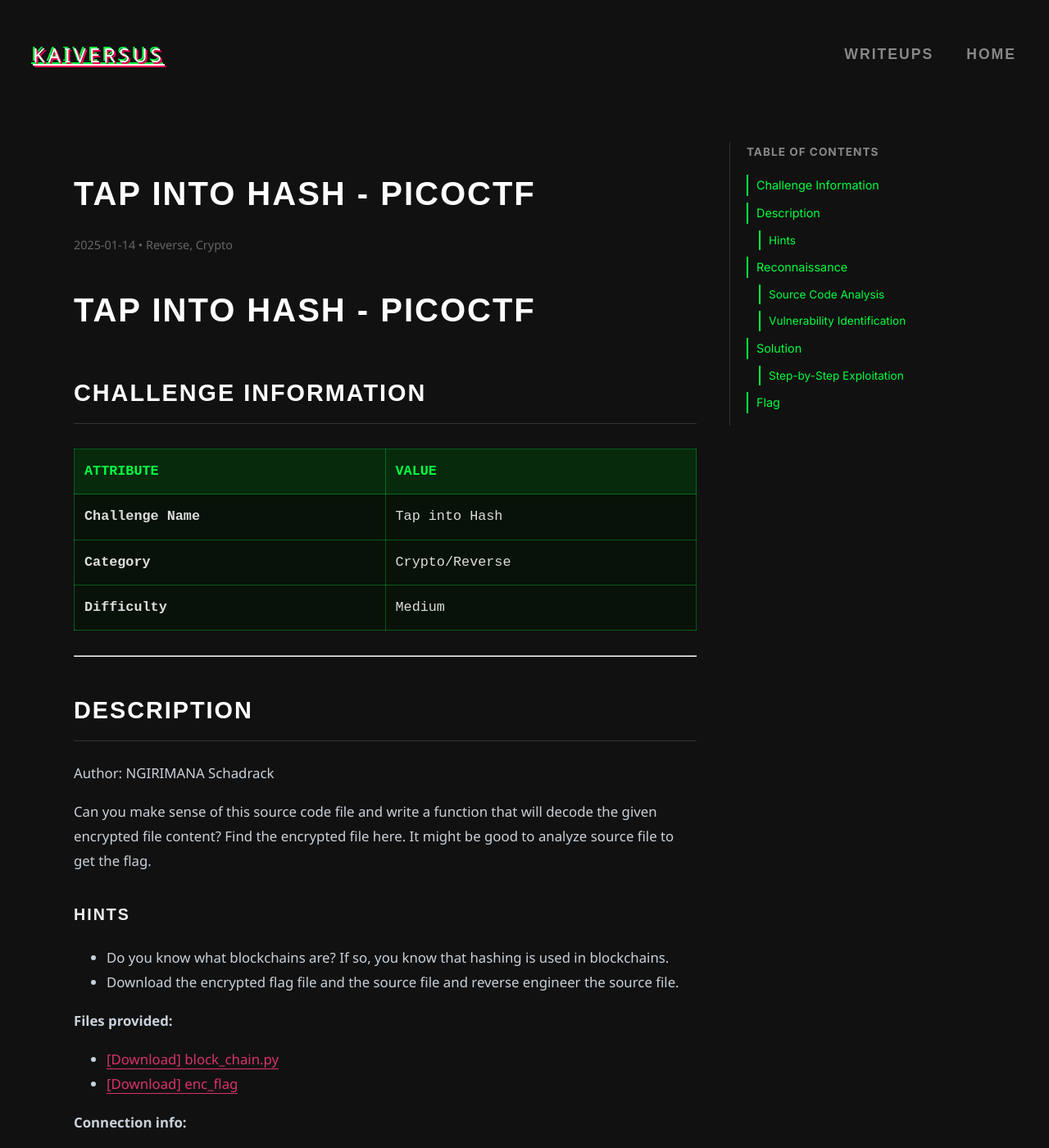
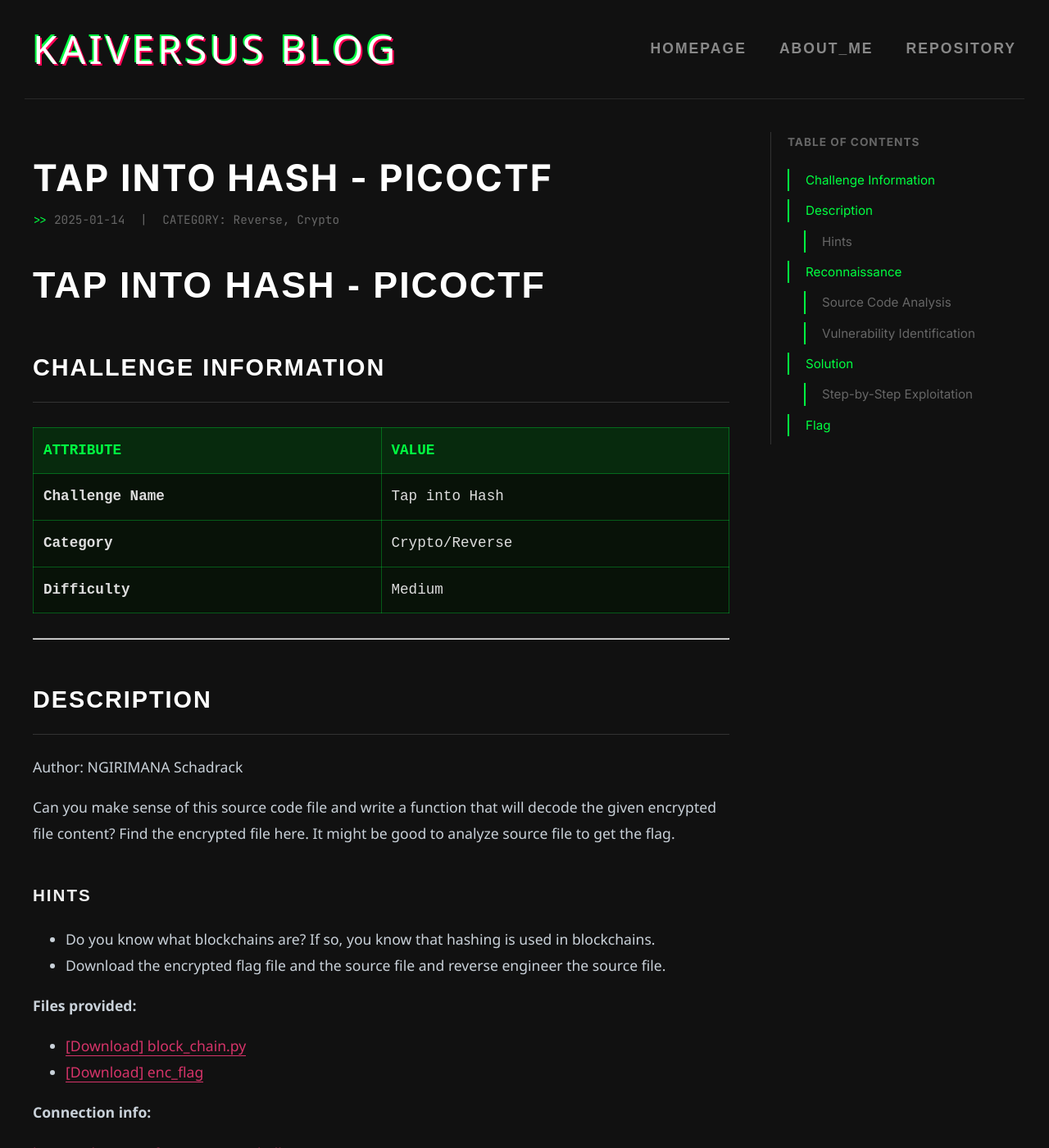
Before and after one commit to kaiversus/kaiversus.github.io, a Jekyll site: the page built from _writeups/TapIntoHash_pico/picoCTF_TapIntoHash.md, in a window 1280 px wide and 1400 px high. Shown: the whole window at 82% size. Built offline with Jekyll 4.4.1, drawn with Linux system fonts in a browser that asks for light colours; some web fonts are replaced.

Commit message:
Update writeup.html

```diff
--- a/_layouts/writeup.html
+++ b/_layouts/writeup.html
@@ -4,115 +4,133 @@
     <meta charset="UTF-8">
     <meta name="viewport" content="width=device-width, initial-scale=1.0">
     <title>{{ page.title }} | Kaiversus</title>
+
     <link rel="preconnect" href="https://fonts.googleapis.com">
     <link rel="preconnect" href="https://fonts.gstatic.com" crossorigin>
-    <link href="https://fonts.googleapis.com/css2?family=Inter:wght@400;500;600;700&family=JetBrains+Mono:wght@400;700&display=swap" rel="stylesheet">
+    <link href="https://fonts.googleapis.com/css2?family=Rubik+Glitch&family=Inter:wght@400;500;600;700&family=JetBrains+Mono:wght@400;700&display=swap" rel="stylesheet">
+
     <link rel="stylesheet" href="{{ "/assets/css/style.css" | relative_url }}">
 
     <style>
-        /* GHI ĐÈ STYLE CHO RIÊNG TRANG WRITEUP */
+        /* --- GHI ĐÈ STYLE CHO RIÊNG TRANG WRITEUP --- */
+
+        /* 1. Reset nền và font cho phần thân bài viết */
         body {
-            font-family: 'Inter', sans-serif !important; /* Đổi font sang Inter */
-            background-color: #111 !important; /* Nền tối dịu hơn chút */
+            font-family: 'Inter', sans-serif !important; /* Dùng font Inter dễ đọc */
+            background-color: #111 !important; /* Nền tối dịu mắt */
             color: #e0e0e0;
             line-height: 1.8;
         }
 
-        /* Ẩn hiệu ứng mưa ma trận để tập trung đọc */
+        /* 2. Ẩn hiệu ứng mưa ma trận ở trang này */
         canvas#cyber-matrix { display: none !important; }
 
-        /* Container chính dạng Grid */
+        /* 3. Layout chia cột: Nội dung trái - Mục lục phải */
         .writeup-layout {
             display: grid;
-            grid-template-columns: 1fr 300px; /* Nội dung + Sidebar 300px */
-            gap: 40px;
-            max-width: 1100px;
+            grid-template-columns: 1fr 300px;
+            gap: 50px;
+            max-width: 1200px;
             margin: 0 auto;
             padding: 40px 20px;
         }
 
-        /* Cột nội dung bên trái */
+        /* 4. Style nội dung bài viết */
         .writeup-content {
-            font-size: 1.05rem;
-            overflow-x: hidden; /* Tránh vỡ khung */
+            font-size: 1.1rem;
+            overflow-x: hidden;
         }
 
-        .writeup-content h1 { font-size: 2.5rem; color: #fff; margin-bottom: 0.5rem; }
-        .writeup-content h2 { margin-top: 2.5rem; border-bottom: 1px solid #333; padding-bottom: 10px; color: #fff; }
-        .writeup-content h3 { margin-top: 2rem; color: #eee; }
+        .writeup-content h1 { font-size: 2.8rem; color: #fff; margin-bottom: 0.5rem; line-height: 1.2; }
+        .writeup-content h2 { margin-top: 3rem; border-bottom: 1px solid #333; padding-bottom: 15px; color: #fff; font-weight: 700; }
+        .writeup-content h3 { margin-top: 2.5rem; color: #eee; font-weight: 600; }
 
-        /* Style cho khối Code */
+        /* Code block style */
         .writeup-content pre, .writeup-content code {
             font-family: 'JetBrains Mono', monospace !important;
-            background: #1e1e1e;
+            background: #1a1a1a;
+            border: 1px solid #333;
             border-radius: 6px;
         }
 
-        /* Cột Mục lục (TOC) bên phải */
+        /* 5. Style cho Sidebar (Mục lục) */
         .writeup-sidebar {
             position: sticky;
-            top: 40px; /* Dính ở trên cùng khi cuộn */
+            top: 20px;
             height: fit-content;
+            padding-left: 20px;
             border-left: 1px solid #333;
-            padding-left: 20px;
         }
 
         .toc-title {
+            font-family: 'Inter', sans-serif;
             font-weight: 700;
             text-transform: uppercase;
             font-size: 0.85rem;
-            color: #888;
-            margin-bottom: 15px;
+            color: #666;
+            margin-bottom: 20px;
             letter-spacing: 1px;
         }
 
         #toc {
             list-style: none;
             padding: 0;
-            font-size: 0.9rem;
+            margin: 0;
         }
 
-        #toc li { margin-bottom: 8px; }
+        #toc li { margin-bottom: 10px; }
 
         #toc a {
             color: #888;
             text-decoration: none;
+            font-size: 0.95rem;
             transition: 0.2s;
             display: block;
             border-left: 2px solid transparent;
-            padding-left: 10px;
+            padding-left: 15px;
         }
 
         #toc a:hover, #toc a.active {
-            color: var(--primary); /* Màu xanh neon của sếp */
+            color: var(--primary); /* Xanh neon */
             border-left-color: var(--primary);
+            padding-left: 20px; /* Hiệu ứng trượt nhẹ */
         }
 
-        /* Mobile Responsive */
+        /* Responsive Mobile */
         @media (max-width: 900px) {
-            .writeup-layout { grid-template-columns: 1fr; } /* Về 1 cột */
-            .writeup-sidebar { display: none; } /* Ẩn TOC trên mobile cho gọn */
+            .writeup-layout { grid-template-columns: 1fr; }
+            .writeup-sidebar { display: none; }
+
+            /* Trên mobile chỉnh lại header chút cho đỡ vỡ */
+            .logo { font-size: 2rem !important; }
+            header { flex-direction: column; gap: 15px; }
         }
     </style>
 </head>
 
 <body>
-    <div class="container">
-        <header style="padding: 20px 0 !important; border-bottom: 1px solid #222;">
-            <a href="/" class="logo" style="font-size: 1.5rem !important;">KAIVERSUS</a>
+
+    <div class="container" style="padding-top: 2px; padding-bottom: 2px; border-bottom: 1px solid rgba(255,255,255,0.1);">
+        <header>
+            <a href="https://kaiversus.github.io/" class="logo" style="text-decoration: none;">KAIVERSUS BLOG</a>
             <nav>
-                <a href="/writeups/">Writeups</a>
-                <a href="/">Home</a>
+                <a href="/">Homepage</a>
+                <a href="/about/">About_me</a>
+                <a href="https://kaiversus.github.io/#writeups">Repository</a>
             </nav>
         </header>
     </div>
 
     <div class="writeup-layout">
         <main class="writeup-content">
-            <h1>{{ page.title }}</h1>
-            <p style="color: #666; font-size: 0.9rem; margin-bottom: 30px;">
-                {{ page.date | date: "%Y-%m-%d" }} • {{ page.category }}
-            </p>
+            <div style="margin-bottom: 40px;">
+                <h1 style="font-family: 'Inter', sans-serif;">{{ page.title }}</h1>
+                <div style="color: #666; font-family: 'JetBrains Mono', monospace; font-size: 0.9rem; margin-top: 10px;">
+                    <span style="color: var(--primary);">>></span> {{ page.date | date: "%Y-%m-%d" }}
+                    <span style="margin: 0 10px;">|</span>
+                    CATEGORY: {{ page.category | default: "Uncategorized" }}
+                </div>
+            </div>
 
             {{ content }}
         </main>
@@ -139,8 +161,9 @@
 
                 // Thụt đầu dòng cho h3
                 if (header.tagName === 'H3') {
-                    li.style.marginLeft = '15px';
-                    li.style.fontSize = '0.85rem';
+                    li.style.marginLeft = '20px';
+                    li.style.fontSize = '0.9rem';
+                    a.style.color = '#666';
                 }
 
                 li.appendChild(a);
```
Also changed, not shown: other parts of _layouts/writeup.html (+5 -1 lines).
